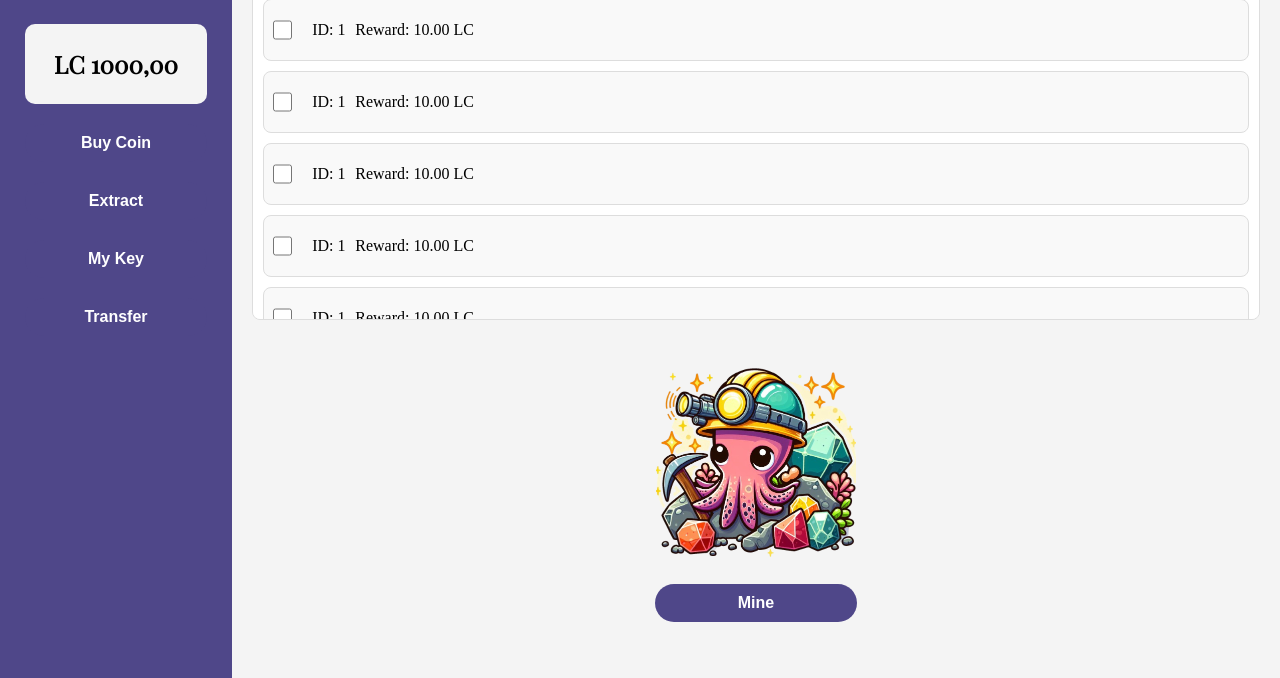
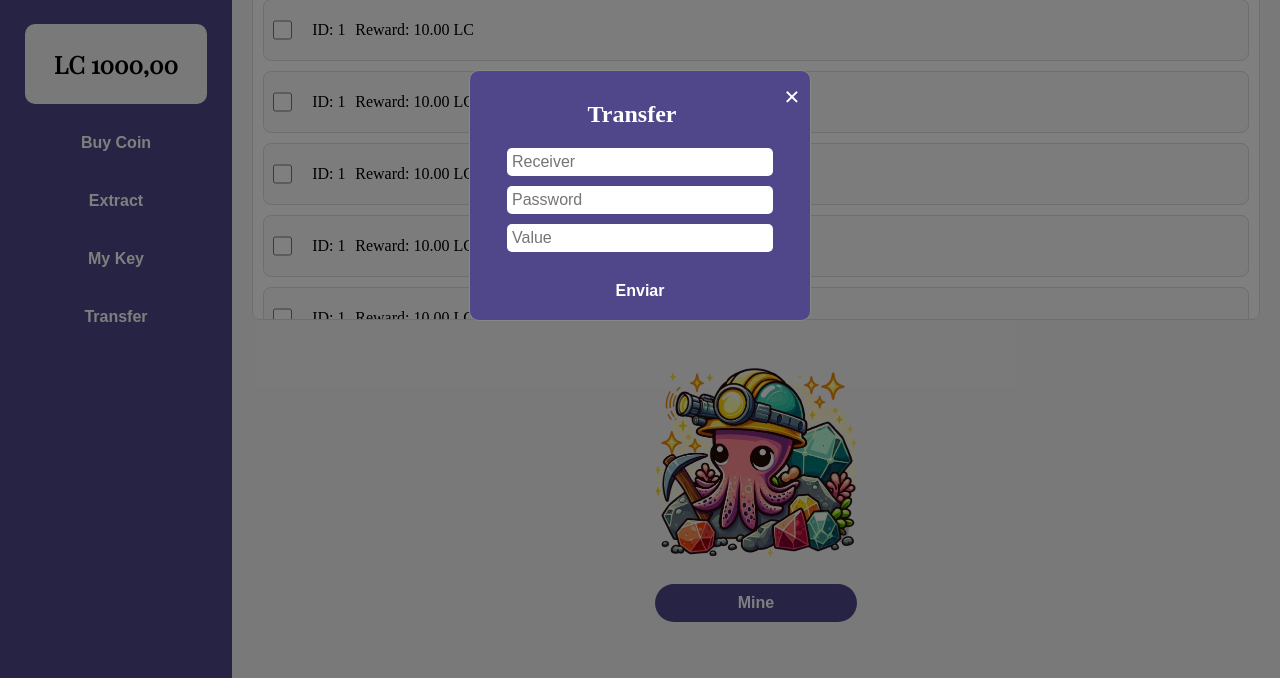
Before and after one commit to JcDev-124/LulaCoin, a plain HTML site: page front-end/dashboard.html in a window 1280 px wide. Both pictures are taken after a click on the button "Transfer". Shown: the part 122-800 px from the top of the page. Drawn offline with nearby package versions, Linux system fonts and the light colour scheme.

Commit message:
Campo de Transferencia

```diff
--- a/front-end/dashboard.html
+++ b/front-end/dashboard.html
@@ -18,7 +18,7 @@
             <button type="submit"  class="btn-side">Buy Coin</button>
             <button type="submit"  class="btn-side">Extract</button>
             <button type="submit"  class="btn-side">My Key</button>
-            <button type="submit"  class="btn-side">Transfer</button>
+            <button type="submit"  class="btn-side" id="abrirFormulario">Transfer</button>
         </div>
 
         <div class="main-content">
@@ -67,13 +67,32 @@
                     </div>
             </div>
 
-
+            <div id="formularioModal" class="modal">
+                <div class="modal-content">
+                <span class="fechar" id="fecharFormulario">&times;</span>
+                <h2>Transfer</h2>
+                <form id="meuFormulario" class="formulario">
+                    <div class="campos">
+                        <input type="text" id="campo1" name="campo1" placeholder="Receiver" required class="ipt">
+                    </div>
+                    <div class="campos">
+                        <input type="text" id="campo2" name="campo2" placeholder="Password" required class="ipt">
+                    </div>
+                    <div class="campos">
+                    <input type="text" id="campo3" name="campo3" placeholder="Value" required class="ipt">
+                </div>
+                    <input type="submit" value="Enviar" class="btn-side">
+                </form>
+                </div>
+            </div>
 
             <div class="centered">
                 <img src="Imagens/lulaMineradora.png" class="miner-lula">
             </div>
 
             <button class="mine-button">Mine</button>
+
+
 
 
         </div>
--- a/front-end/script.js
+++ b/front-end/script.js
@@ -1,4 +1,4 @@
-function submitForm(event) {
+        function submitForm(event) {
             event.preventDefault(); // Impede o envio do formulário padrão
 
             var username = document.getElementById("floatingInput").value;
@@ -38,3 +38,18 @@ function submitForm(event) {
                 errorMessage.style.display = 'block';
             });
         }
+
+        document.getElementById('abrirFormulario').addEventListener('click', function() {
+            document.getElementById('formularioModal').style.display = 'block';
+          });
+
+          document.getElementById('fecharFormulario').addEventListener('click', function() {
+            document.getElementById('formularioModal').style.display = 'none';
+          });
+
+          // Fechar o formulário se o usuário clicar fora dele
+          window.addEventListener('click', function(event) {
+            if (event.target == document.getElementById('formularioModal')) {
+              document.getElementById('formularioModal').style.display = 'none';
+            }
+          });
--- a/front-end/styles.css
+++ b/front-end/styles.css
@@ -158,22 +158,77 @@ h1{
 
 }
 
-/*.transaction-details {
-    display: flex;
-    justify-content: space-between;
+.modal {
+    display: none;
+    position: fixed;
+    top: 0;
+    left: 0;
+    width: 100%;
+    height: 100%;
+    background-color: rgba(0, 0, 0, 0.5);
+  }
+
+  .modal-content {
+    background-color: #4f4789;
+    margin: 15% auto;
+    padding: 10px;
+    border: 1px solid #888;
+    width: 25%;
+    border-radius: 10px;
+  }
+
+  .fechar {
+    color: white;
+    float: right;
+    font-size: 28px;
+    font-weight: bold;
+  }
+
+  .fechar:hover,
+  .fechar:focus {
+    color: white;
+    text-decoration: none;
+    cursor: pointer;
+  }
+
+  .formulario{
+    color: white;
+    display: block;
+  }
+
+.campos{
+    margin-top: 10px;
 }
 
-.transaction-info {
-    flex: 1;
+.ipt{
+    width: 80%;
+    font-size: 16px;
+    border-radius: 5px;
+    border: none;
+    padding: 5px;
+}
+   h2{
+    color: white;
+  }
+
+  .btn-form {
+    background-color: #4f4789;
+    border-radius: 20px;
+    width: 80%;
+    margin-top: 20px;
+    justify-content: center;
+    display: inline-block;
+    padding: 10px 20px;
+    font-size: 2vh;
+    text-align: center;
+    text-decoration: none;
+    color: white;
+    border: 0px solid white;
+    font-weight: bolder;
+    transition: background-color 0.3s ease;
 }
 
-
-
-button {
-    padding: 10px;
-    background-color: #b700ff;
-    color: #fff;
-    border: none;
-    border-radius: 4px;
-    cursor: pointer;
-}*/
+  .btn-fomr:hover {
+    background-color: #FFFDED;
+    color: #4f4789;
+  }
```
